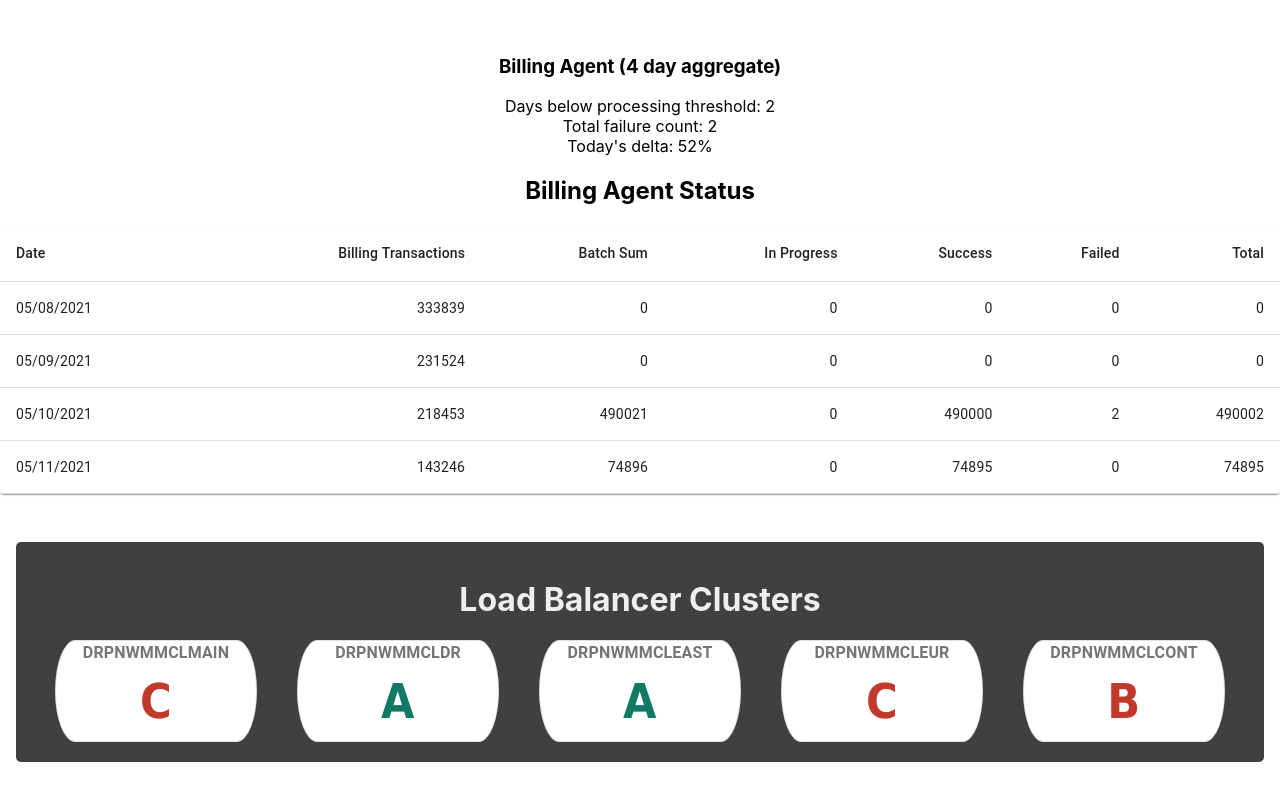
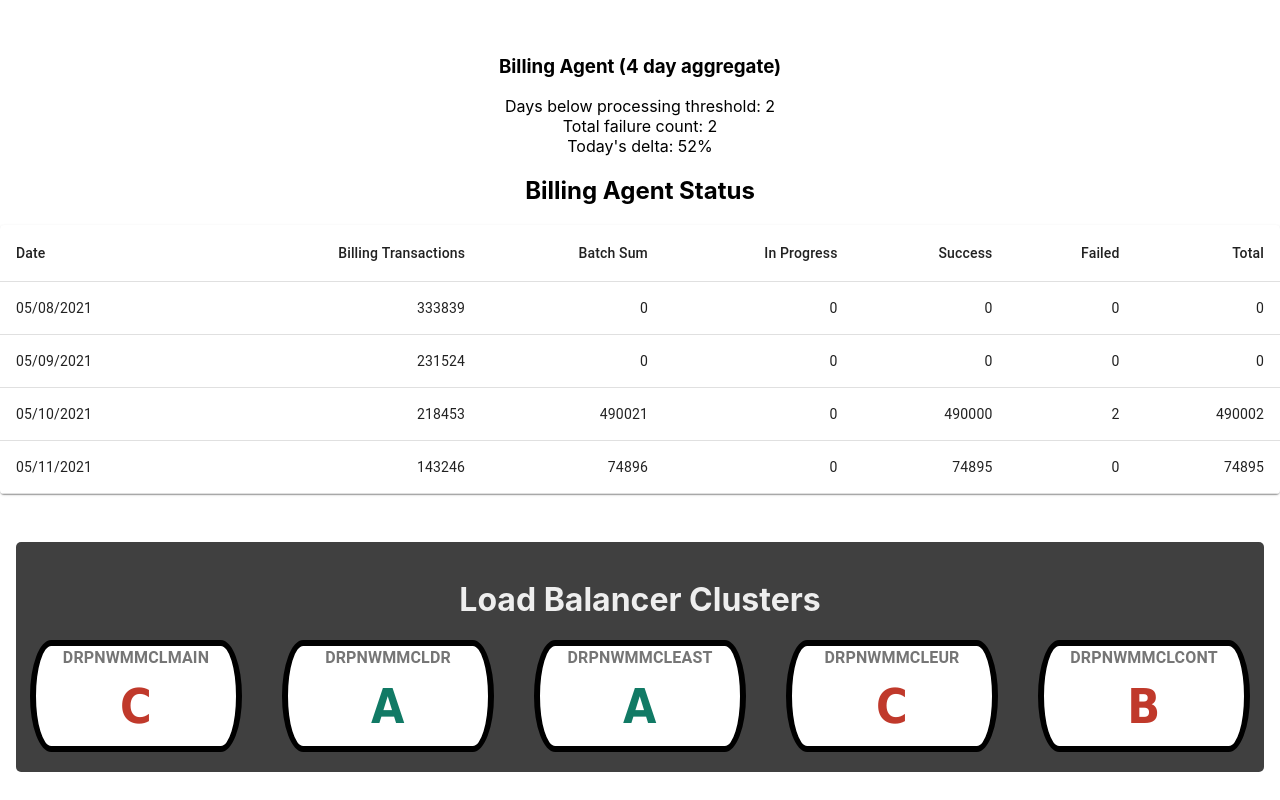
Before and after one commit to prodgers1/pwa-hackathon, a React (Create React App) app: page / in a window 1280 px wide. Shown: the part 2550-3350 px from the top of the page. Built offline with nearby package versions, Linux system fonts and the light colour scheme.

Commit message:
added border around lb thingy

```diff
--- a/src/components/LbCluster/LoadBalancer.js
+++ b/src/components/LbCluster/LoadBalancer.js
@@ -11,22 +11,22 @@ const useStyles = makeStyles(() => ({
     overflow: 'hidden',
     textAlign: 'center',
     borderRadius: '10% / 50%',
+    border: '6px solid black',
   },
   serverName: {
-      fontWeight: 'bold',
+    fontWeight: 'bold',
   },
   statusText: {
-      fontSize: '3em',
-      fontWeight: 'bold',
-      fontFamily: 'Tahoma'
+    fontSize: '3em',
+    fontWeight: 'bold',
+    fontFamily: 'Tahoma',
   },
   fullThrottle: {
-      color: '#117A65',
+    color: '#117A65',
   },
   halfBaked: {
     color: '#C0392B',
   },
-
 }));
 
 const LoadBalancer = (props) => {
```
